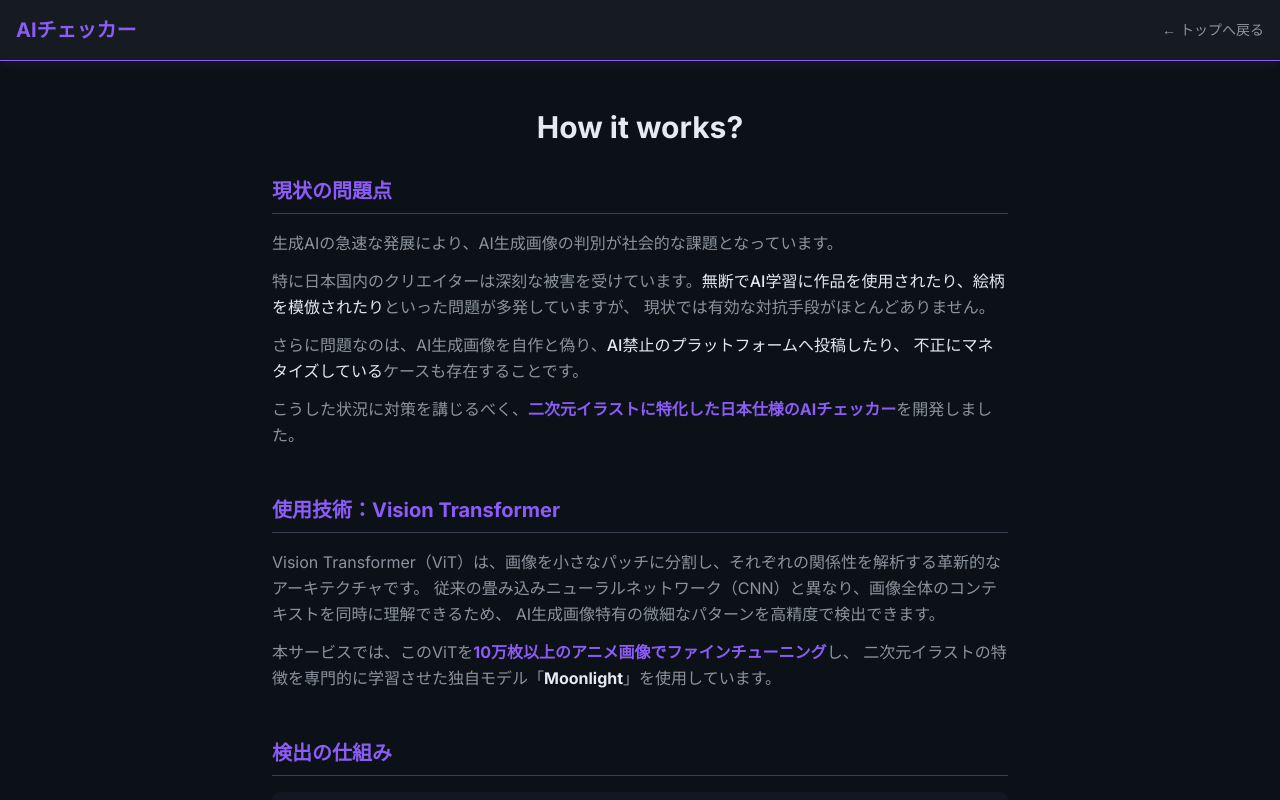
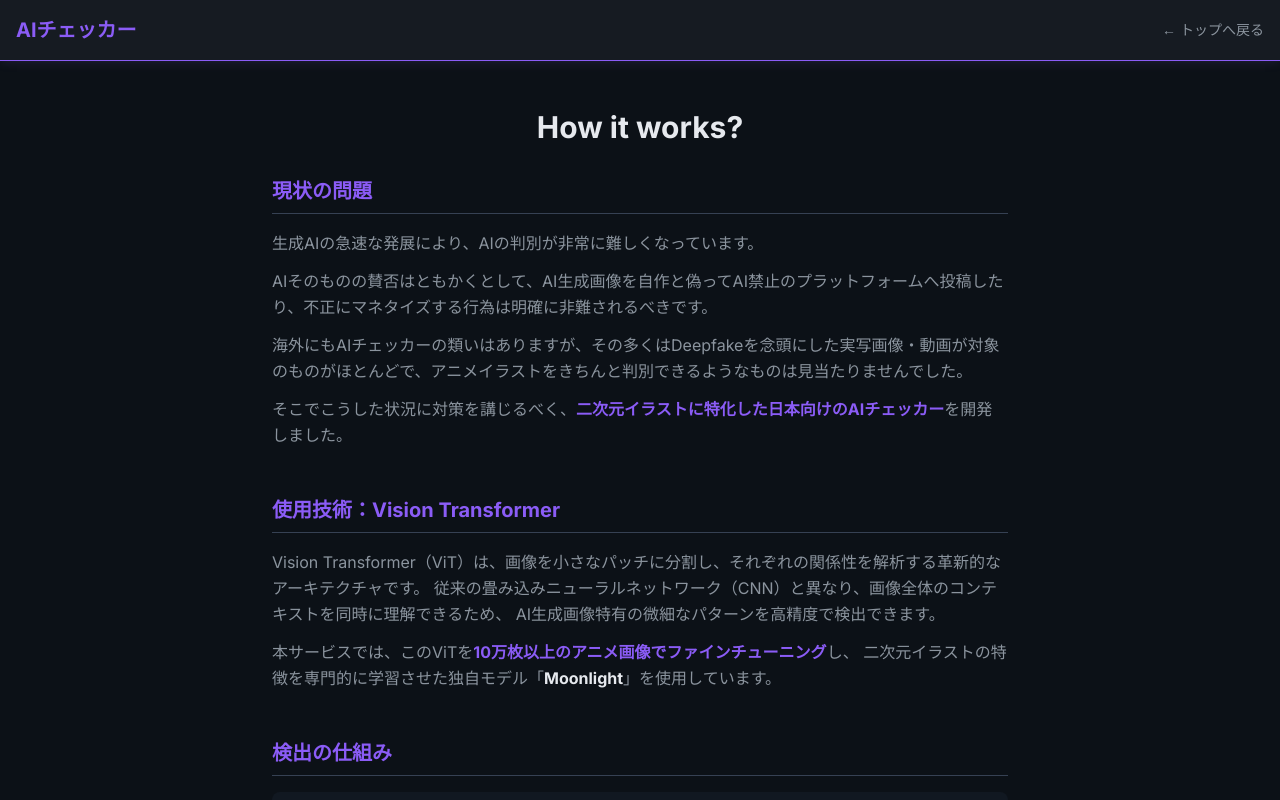
Before and after one commit to bonanza127/AIcheckers, a Next.js app: page /how-it-works in a window 1280 px wide. Shown: the top 800 px of the page. Built offline with nearby package versions, Linux system fonts and the light colour scheme.

Commit message:
Update: Section 1 with user-provided exact text

```diff
--- a/src/app/how-it-works/page.tsx
+++ b/src/app/how-it-works/page.tsx
@@ -27,21 +27,18 @@ export default function HowItWorks() {
 
         {/* Section 1: Problem Statement */}
         <section className="mb-12">
-          <h2 className="text-xl font-bold mb-4 text-accent border-b border-gray-700 pb-2">現状の問題点</h2>
+          <h2 className="text-xl font-bold mb-4 text-accent border-b border-gray-700 pb-2">現状の問題</h2>
           <p className="text-muted leading-relaxed">
-            生成AIの急速な発展により、AI生成画像の判別が社会的な課題となっています。
+            生成AIの急速な発展により、AIの判別が非常に難しくなっています。
           </p>
           <p className="text-muted leading-relaxed mt-3">
-            特に日本国内のクリエイターは深刻な被害を受けています。
-            <span className="text-foreground font-medium">無断でAI学習に作品を使用されたり、絵柄を模倣されたり</span>といった問題が多発していますが、
-            現状では有効な対抗手段がほとんどありません。
+            AIそのものの賛否はともかくとして、AI生成画像を自作と偽ってAI禁止のプラットフォームへ投稿したり、不正にマネタイズする行為は明確に非難されるべきです。
           </p>
           <p className="text-muted leading-relaxed mt-3">
-            さらに問題なのは、AI生成画像を自作と偽り、<span className="text-foreground font-medium">AI禁止のプラットフォームへ投稿したり、
-              不正にマネタイズしている</span>ケースも存在することです。
+            海外にもAIチェッカーの類いはありますが、その多くはDeepfakeを念頭にした実写画像・動画が対象のものがほとんどで、アニメイラストをきちんと判別できるようなものは見当たりませんでした。
           </p>
           <p className="text-muted leading-relaxed mt-3">
-            こうした状況に対策を講じるべく、<span className="text-accent font-bold">二次元イラストに特化した日本仕様のAIチェッカー</span>を開発しました。
+            そこでこうした状況に対策を講じるべく、<span className="text-accent font-bold">二次元イラストに特化した日本向けのAIチェッカー</span>を開発しました。
           </p>
         </section>
 
```
